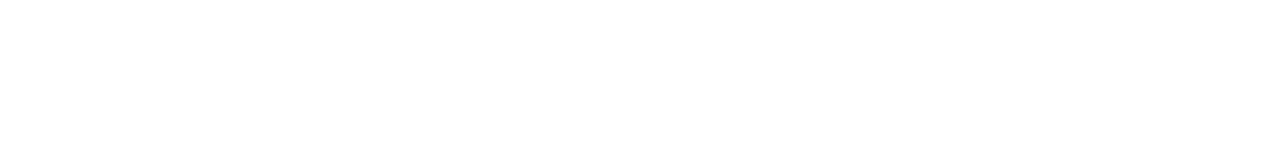
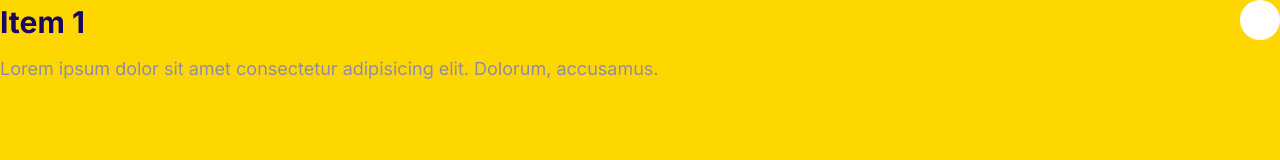
Before and after one commit to farshaadni/hello, a plain HTML site: page index.html in a window 1280 px wide. Drawn offline with Linux system fonts and the light colour scheme.

Commit message:
create collapsible component.

```diff
--- a/css/styles.css
+++ b/css/styles.css
@@ -1,3 +1,6 @@
+body {
+  background-color: gold;
+}
 /* Typography */
 
 html {
@@ -542,3 +545,36 @@ a {
     margin: 2rem;
   }
 }
+
+/* Collapsibles */
+
+.collapsible__header {
+  display: flex;
+  justify-content: space-between;
+}
+
+.collapsible__heading {
+  margin-top: 0;
+  font-size: 3rem;
+}
+
+.collapsible__chevron {
+  transform: rotate(-90deg);
+  transition: transform 0.3s;
+}
+
+.collapsible__content {
+  max-height: 0;
+  overflow: hidden;
+  opacity: 0;
+  transition: all 0.3s;
+}
+
+.collapsible--expanded .collapsible__chevron {
+  transform: rotate(0);
+}
+
+.collapsible--expanded .collapsible__content {
+  max-height: 100vh;
+  opacity: 1;
+}
--- a/index.html
+++ b/index.html
@@ -8,7 +8,7 @@
       content="width=
     , initial-scale=1.0"
     />
-    <title>Moshify</title>
+    <title>document</title>
     <link rel="preconnect" href="https://fonts.googleapis.com" />
     <link rel="preconnect" href="https://fonts.gstatic.com" crossorigin />
     <link
@@ -18,5 +18,19 @@
     <link rel="stylesheet" href="css/normalize.css" />
     <link rel="stylesheet" href="css/styles.css" />
   </head>
-  <body></body>
+  <body>
+    <div class="collapsible collapsible--expanded">
+      <header class="collapsible__header">
+        <h2 class="collapsible__heading">Item 1</h2>
+        <svg class="icon icon--white collapsible__chevron">
+          <use xlink:href="images/sprite.svg#chevron"></use>
+        </svg>
+      </header>
+      <div class="collapsible__content">
+        Lorem ipsum dolor sit amet consectetur adipisicing elit. Dolorum,
+        accusamus.
+      </div>
+    </div>
+    <script src="js/main.js"></script>
+  </body>
 </html>
```
Also changed, not shown: component/collapsible.html (added, +11 -0 lines).
